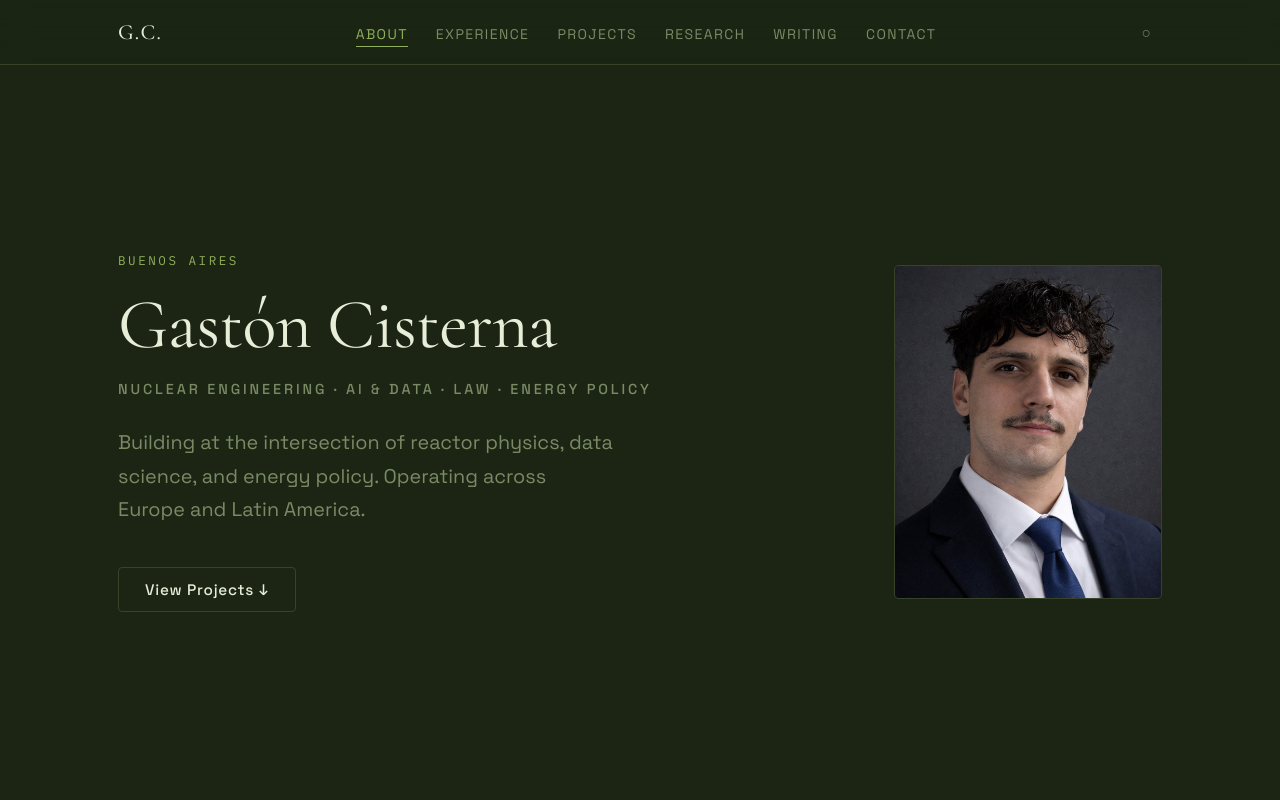
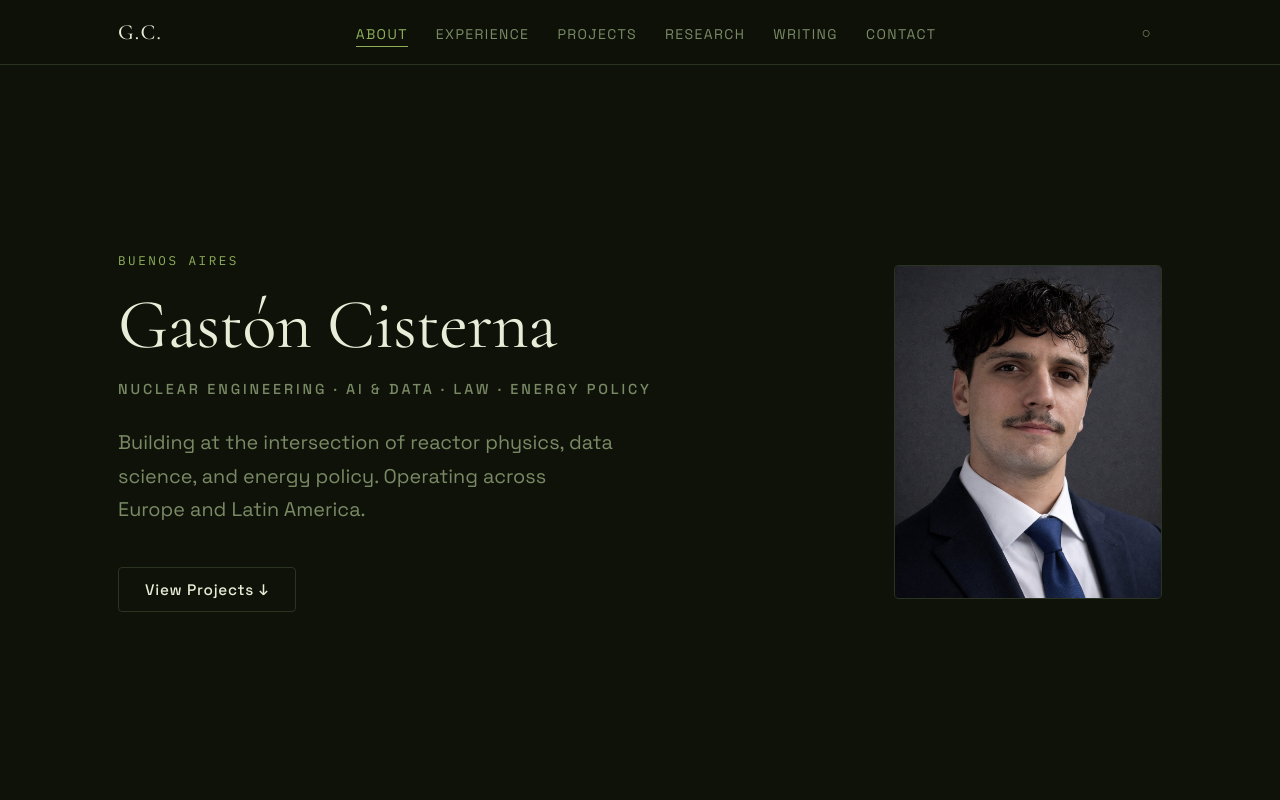
Before and after one commit to gastonecisterna405/portfolio, a React (Vite) app: page / in a window 1280 px wide. Shown: the top 800 px of the page. Built offline with nearby package versions, Linux system fonts and the light colour scheme.

Commit message:
Revert dark/light mode colors to original
Co-Authored-By: Claude Sonnet 4.6 <noreply@anthropic.com>

```diff
--- a/src/index.css
+++ b/src/index.css
@@ -6,31 +6,31 @@
 }
 
 [data-theme="dark"] {
-  --bg-base:       #1C2514;
-  --bg-surface:    #24301A;
-  --bg-surface-2:  #2C3B20;
+  --bg-base:       #0F1209;
+  --bg-surface:    #171D10;
+  --bg-surface-2:  #1E2617;
   --accent:        #8FAF5A;
   --accent-muted:  #5C7A30;
   --text-primary:  #E8EDD8;
   --text-secondary:#7A8A65;
   --text-tertiary: #4A5A3A;
-  --border:        #354428;
-  --border-accent: #4A6432;
-  --nav-bg:        rgba(28, 37, 20, 0.92);
+  --border:        #2A3420;
+  --border-accent: #3D5228;
+  --nav-bg:        rgba(15, 18, 9, 0.90);
 }
 
 [data-theme="light"] {
-  --bg-base:       #DEDAD0;
-  --bg-surface:    #D4D0C4;
-  --bg-surface-2:  #C8C4B6;
+  --bg-base:       #F5F3EC;
+  --bg-surface:    #ECEADE;
+  --bg-surface-2:  #E4E2D6;
   --accent:        #4A5C28;
   --accent-muted:  #3A4A1E;
   --text-primary:  #171D10;
   --text-secondary:#6B7A54;
   --text-tertiary: #9AA885;
-  --border:        #B8B5A6;
+  --border:        #D4D5C8;
   --border-accent: #8FAF5A;
-  --nav-bg:        rgba(222, 218, 208, 0.92);
+  --nav-bg:        rgba(245, 243, 236, 0.90);
 }
 
 /* ─── RESET ─────────────────────────────────────────────────────── */
```
